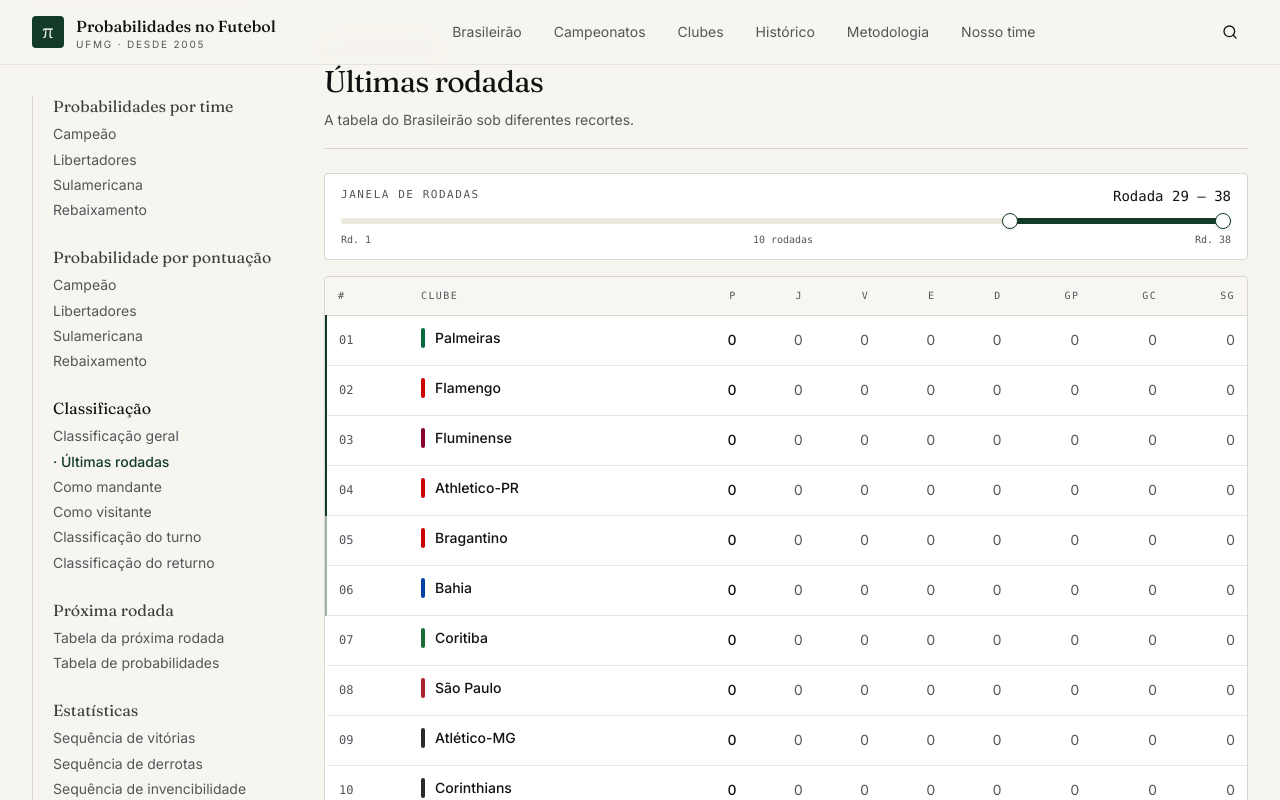
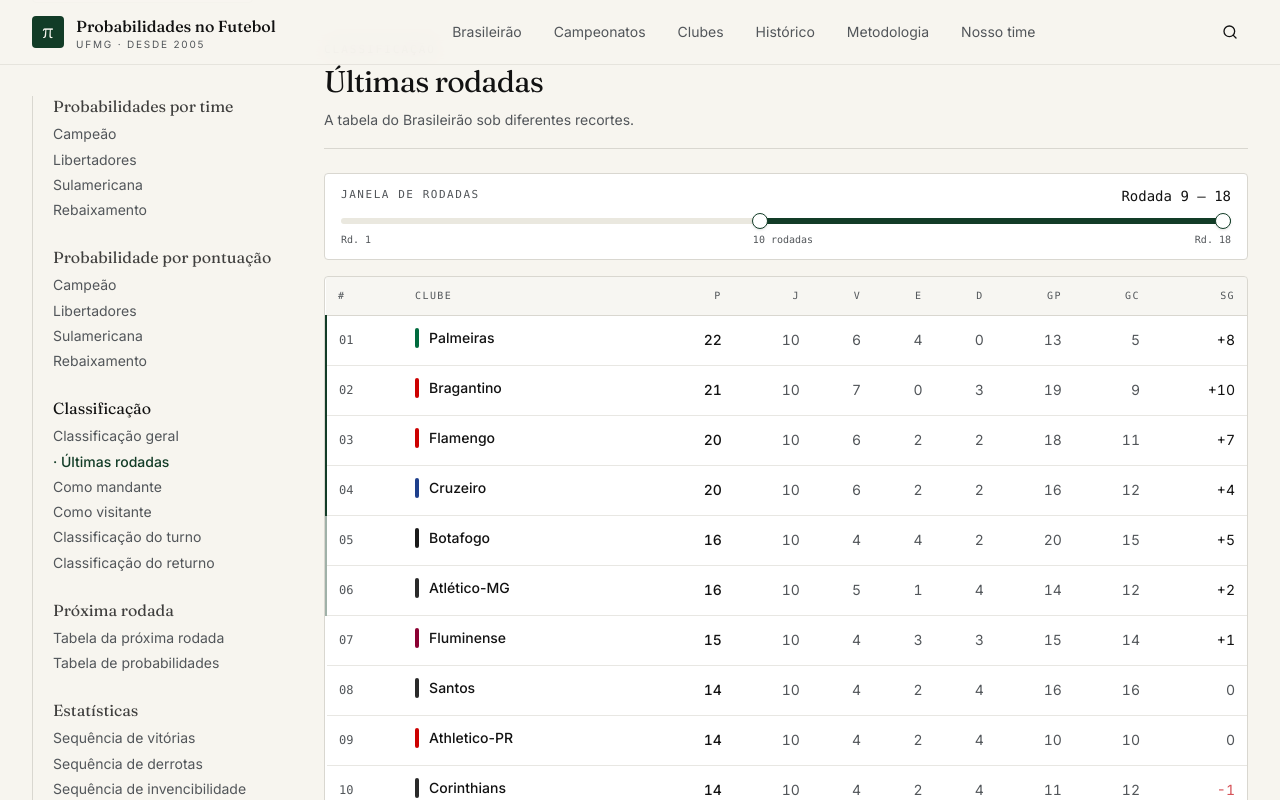
Before and after one commit to ThalesGSN/probabilidades-futebol-v2, a React (Vite) app: page /brasileirao in a window 1280 px wide. Both pictures are taken after a click on the button "Últimas rodadas". Shown: the part 441-1241 px from the top of the page. Built offline with nearby package versions, Linux system fonts and the light colour scheme.

Commit message:
feat: ajusta range dinâmico de rodadas na tabela de classificação
StandingsTable inicializa range com base na última rodada disponível (máx. 10 rodadas). Atualiza slider para refletir o limite dinâmico calculado a partir dos resultados carregados.

```diff
--- a/components/brasileirao/standings-table.tsx
+++ b/components/brasileirao/standings-table.tsx
@@ -1,4 +1,4 @@
-import { useState } from "react"
+import { useState, useEffect } from "react"
 import { Link } from "react-router-dom"
 import type { Division } from "@/lib/teams"
 import { computeStandingsFromResults, type StandingMode, type StandingRow } from "@/lib/brasileirao"
@@ -21,12 +21,22 @@ export function StandingsTable({
   division: Division
   mode: StandingMode
 }) {
-  const [range, setRange] = useState<[number, number]>([29, 38])
+  const [range, setRange] = useState<[number, number]>([1, 38])
   const [rangeStart, rangeEnd] = range
 
   const { data: standingsJson, isLoading: standingsLoading } = useStandings(division)
   const { data: results, isLoading: resultsLoading } = useMatchResults(division)
   const { data: allTeams, isLoading: teamsLoading } = useTeams()
+
+  const maxRound = results && results.length > 0
+    ? results.reduce((max, r) => Math.max(max, r.round), 0)
+    : 0
+
+  useEffect(() => {
+    if (maxRound > 0) {
+      setRange([Math.max(1, maxRound - 9), maxRound])
+    }
+  }, [maxRound])
 
   const divisionTeams = allTeams?.filter((t) => t.division === division) ?? []
 
@@ -91,7 +101,7 @@ export function StandingsTable({
           </div>
           <Slider
             min={1}
-            max={38}
+            max={maxRound || 38}
             step={1}
             value={range}
             onValueChange={(v) => {
@@ -102,7 +112,7 @@ export function StandingsTable({
           <div className="mt-2 flex justify-between font-mono text-[10px] text-muted-foreground">
             <span>Rd. 1</span>
             <span>{rangeEnd - rangeStart + 1} rodada{rangeEnd - rangeStart + 1 !== 1 ? "s" : ""}</span>
-            <span>Rd. 38</span>
+            <span>Rd. {maxRound || 38}</span>
           </div>
         </div>
       )}
```
